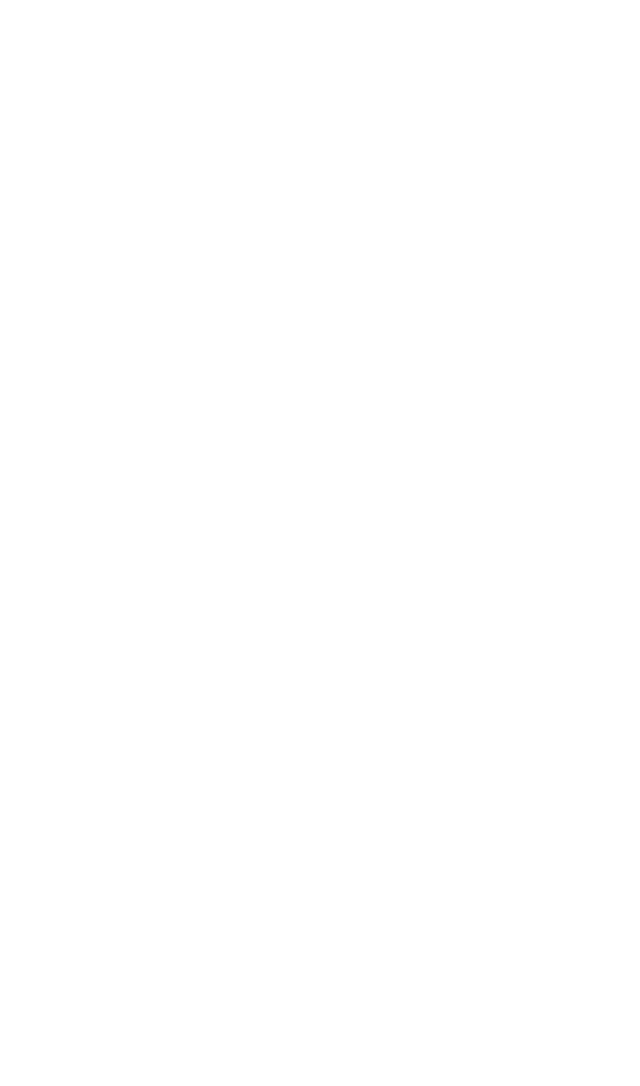
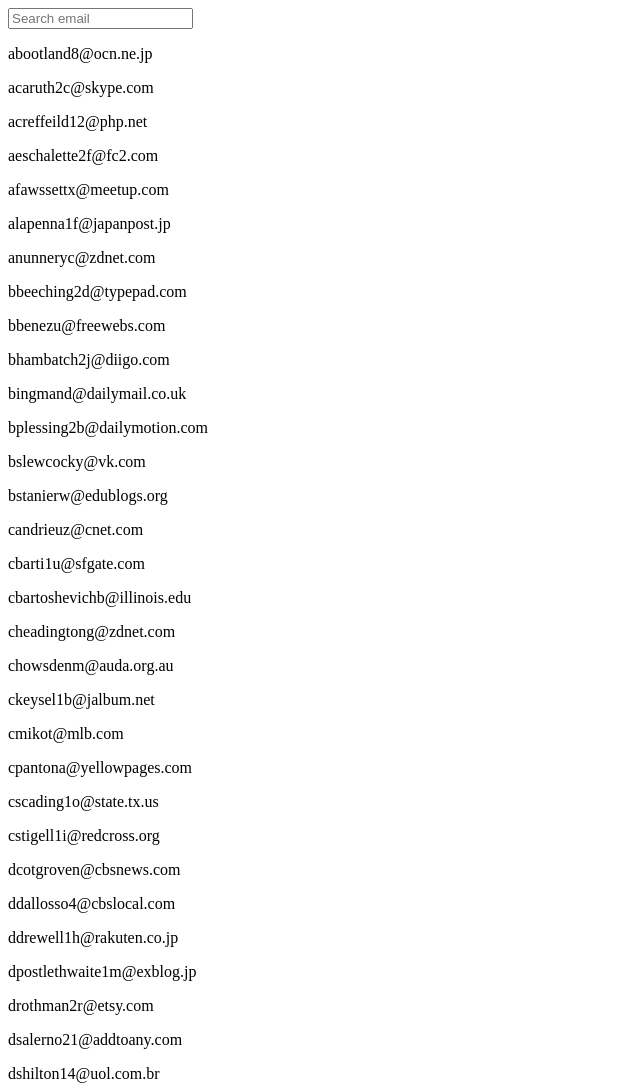
Before and after one commit to josefanderberg/PeopleSearch, a plain HTML site: page email_sort.html in a window 1280 px wide. Shown: the top 1086 px of the page, without its empty margins (0-640 px from the left). Before the commit the page ends 800 px from the top, so only its background shows below. Drawn offline with Linux system fonts and the light colour scheme.

Commit message:
Add email search functionality to email_sort.html and email_sort.js

```diff
--- a/email_sort.html
+++ b/email_sort.html
@@ -6,6 +6,8 @@
     <title>Document</title>
 </head>
 <body>
+    <input class="search-field" type="text" placeholder="Search email">
+    <article class="people"></article>
     <script type="module" src="email_sort.js"></script>
 </body>
 </html>
--- a/email_sort.js
+++ b/email_sort.js
@@ -0,0 +1,26 @@
+const peopleRaw = await fetch('people.json')
+const people = await peopleRaw.json()
+
+console.log(people)
+
+function render(search = '') {
+
+    let html = people
+
+        .filter(({ email }) =>
+            email.startsWith(search))
+        .toSorted((a, b) => a.email > b.email ? 1 : -1)
+        .map(({ email }) =>
+        `
+        <p>${email}</p>
+        `)
+    .join('')
+    document.querySelector('.people').innerHTML = html
+}
+
+document.querySelector('.search-field')
+    .addEventListener('keyup', event => {
+        render(event.target.value);
+    });
+
+render();
```
